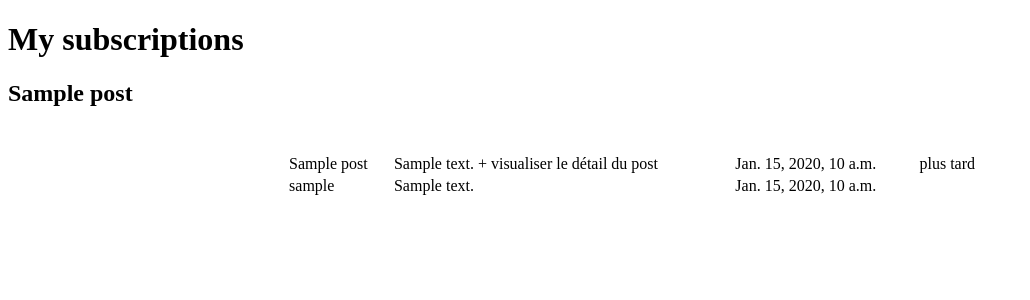
After one commit to gabrielhayoun/communitymanager, a Django app: page /post/1 in a window 1280 px wide. The commit adds this page. Shown: the top 300 px of the page, without its empty margins (0-1030 px from the left). Run offline with Django 3.2, Linux system fonts and the light colour scheme; tables that the repository leaves empty hold one stand-in row (values such as "Sample post").

Commit message:
modele, vu et html pour les commentaires lorsque l'on voit un seul poste

```diff
--- a/projet/communitymanager/admin.py
+++ b/projet/communitymanager/admin.py
@@ -1,7 +1,8 @@
 from django.contrib import admin
-from .models import Community, Post, Priority
+from .models import Community, Post, Priority, Commentary
 
 # Register your models here.
 admin.site.register(Community)
 admin.site.register(Post)
 admin.site.register(Priority)
+admin.site.register(Commentary)
--- a/projet/communitymanager/models.py
+++ b/projet/communitymanager/models.py
@@ -1,6 +1,7 @@
 from django.db import models
 from django.contrib.auth.models import User
 from django.utils import timezone
+
 
 # Create your models here.
 class Community(models.Model):
@@ -38,3 +39,17 @@ class Post(models.Model):
 
     def __str__(self):
         return self.title
+
+
+class Commentary(models.Model):
+    date_creation = models.DateTimeField(default=timezone.now, verbose_name="Date of creation of the post")
+    content = models.CharField(max_length=1000)
+    author = models.ForeignKey(User, on_delete=models.CASCADE)
+    post = models.ForeignKey(Post, on_delete=models.CASCADE)
+
+    class Meta:
+        verbose_name = "commentarie"
+        ordering = ['date_creation']
+
+    def __str__(self):
+        return self.author.username + " " + self.post.title
--- a/projet/communitymanager/templates/communitymanager/community.html
+++ b/projet/communitymanager/templates/communitymanager/community.html
@@ -19,7 +19,8 @@
 
 {% for post in posts %}
     <tr>
-        <td>{{ post.title}}</td>
+        <td>{{ post.title}} <br>
+            <a href="{% url 'post' post_id=post.id %}">voir l'article</a></td>
         <td> {{post.description}} + visualiser le détail du post</td>
         <td>{{post.date_creation}}</td>
         <td> plus tard </td>
--- /dev/null
+++ b/projet/communitymanager/templates/communitymanager/post.html
@@ -0,0 +1,29 @@
+<!DOCTYPE html>
+
+<head>
+</head>
+<body>
+
+<h1>My subscriptions</h1>
+
+<h2>{{one_post.title}}</h2>
+
+<table style="width:60%; margin:auto; padding: 2%">
+
+    <tr>
+        <td>{{ one_post.title}}</td>
+        <td> {{one_post.description}} + visualiser le détail du post</td>
+        <td>{{one_post.date_creation}}</td>
+        <td> plus tard </td>
+    </tr>
+    {% for comment in commentaries %}
+    <tr>
+        <td>{{ comment.author}}</td>
+        <td> {{comment.content}}</td>
+        <td>{{comment.date_creation}}</td>
+    </tr>
+    {% endfor %}
+
+</table>
+</body>
+</html>
--- a/projet/communitymanager/urls.py
+++ b/projet/communitymanager/urls.py
@@ -11,4 +11,6 @@ urlpatterns = [
 
     path('community/<int:community_id>', views.community, name='community'),
 
+    path('post/<int:post_id>', views.post, name='post'),
+
     ]
--- a/projet/communitymanager/views.py
+++ b/projet/communitymanager/views.py
@@ -1,6 +1,6 @@
 from django.shortcuts import render, get_object_or_404, redirect
 from django.contrib.auth.models import User
-from .models import Community, Post
+from .models import Community, Post, Commentary
 from django.contrib.auth.decorators import login_required
 
 # Create your views here.
@@ -28,3 +28,9 @@ def community(request, community_id):
     posts = Post.objects.filter(community=one_community).order_by('-date_creation')
 
     return render(request, 'communitymanager/community.html', locals())
+
+def post(request, post_id):
+    one_post = get_object_or_404(Post, id=post_id)
+    commentaries = Commentary.objects.filter (post=one_post).order_by('-date_creation')
+
+    return render(request, 'communitymanager/post.html', locals())
```
